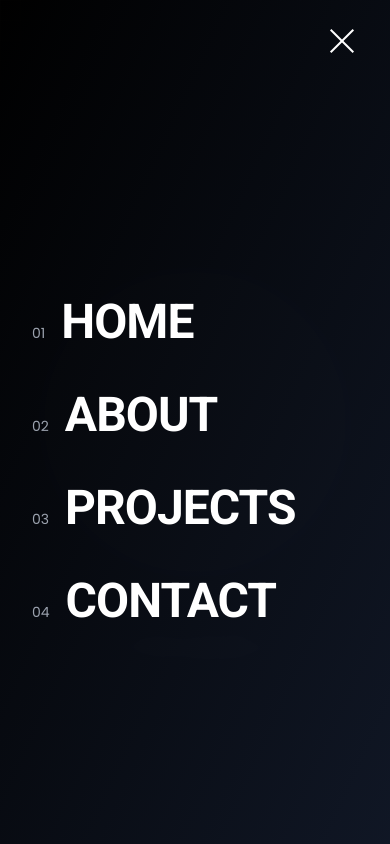
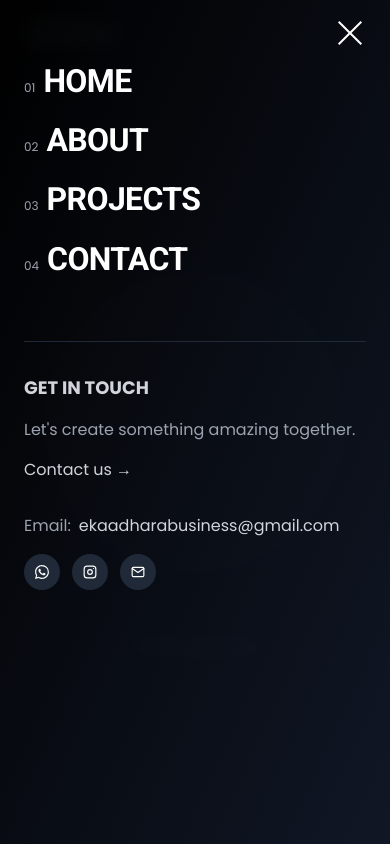
Before and after one commit to Kevin5621/portofolio-website-digital-marketer-2, a Next.js app: page / in a window 390 px wide. Both pictures are taken after a click on the button "Open menu". Shown: the top 844 px of the page. Built offline with nearby package versions, Linux system fonts and the light colour scheme.

Commit message:
style(Navbar): update styles and responsiveness for better UX
Improve font usage, adjust menu text sizes, and enhance mobile responsiveness. Remove unused animations and refine layout for smoother navigation and better user experience.

```diff
--- a/src/components/navbar.tsx
+++ b/src/components/navbar.tsx
@@ -163,7 +163,7 @@
     <>
       {/* Main Navigation Bar */}
       <motion.nav
-        className={`fixed top-0 left-0 w-full z-50 py-6 px-8 flex justify-between items-center transition-all duration-500 ${navbarBgClass}`}
+        className={`fixed top-0 left-0 w-full z-50 py-6 px-4 sm:px-8 flex justify-between items-center transition-all duration-500 ${navbarBgClass}`}
         initial="visible"
         animate={navVisible ? "visible" : "hidden"}
         variants={{
@@ -191,7 +191,7 @@
 
         <motion.button
           onClick={toggleMenu}
-          className={`menu-button ${isOpen ? "open" : ""} ${scrolled || variant === 'dark' ? "dark" : "light"} md:hidden`}
+          className={`menu-button ${isOpen ? "open" : ""} ${scrolled || variant === 'dark' ? "dark" : "light"}`}
           aria-label={isOpen ? "Close menu" : "Open menu"}
           aria-expanded={isOpen}
           whileTap={{ scale: 0.95 }}
@@ -227,13 +227,18 @@
               transition={{ duration: 0.8, delay: 0.2 }}
             ></motion.div>
 
-            <div className="menu-container">
-              <div className="py-6 px-8 flex justify-between items-center">
+            <div className="menu-container overflow-auto">
+              {/* Menu Header */}
+              <div className="py-4 px-6 sm:py-6 sm:px-8 flex justify-between items-center">
                 <motion.div
                   initial={{ opacity: 0, x: -20 }}
                   animate={{ opacity: 1, x: 0 }}
                   transition={{ duration: 0.4 }}
+                  className="text-xl font-bold"
                 >
+                  <span className="text-2xl inline-block">
+                    adhara<span className="text-indigo-500">.</span>
+                  </span>
                 </motion.div>
                 <motion.button
                   onClick={toggleMenu}
@@ -247,9 +252,11 @@
                 </motion.button>
               </div>
 
-              <div className="menu-content">
+              {/* Menu Content */}
+              <div className="menu-content flex flex-col lg:flex-row px-6 sm:px-8 pb-20 lg:pb-0">
+                {/* Main Navigation Links */}
                 <div className="w-full lg:w-3/4 flex flex-col justify-center">
-                  <div className="space-y-10 px-8">
+                  <div className="space-y-6 sm:space-y-8 lg:space-y-10">
                     {[
                       { path: '/', name: 'HOME', index: '01', delay: 0.1, id: 'home' },
                       { path: '/', name: 'ABOUT', index: '02', delay: 0.2, id: 'about', elementId: 'about-section' },
@@ -276,11 +283,11 @@
                           onFocus={() => setActiveItem(item.id)}
                           onBlur={() => setActiveItem(null)}
                         >
-                          <div className="flex items-baseline group relative overflow-hidden">
+                          <div className="flex items-baseline group relative overflow-visible">
                             <motion.span
-                              className="text-sm text-gray-400 mr-4 transition-all group-hover:text-white"
+                              className="text-xs sm:text-sm text-gray-400 mr-2 sm:mr-4 transition-all group-hover:text-white"
                               animate={{
-                                x: activeItem === item.id ? 10 : 0,
+                                x: activeItem === item.id ? 5 : 0,
                                 color: activeItem === item.id ? "#ffffff" : "#9ca3af"
                               }}
                               transition={{ duration: 0.3 }}
@@ -290,13 +297,18 @@
                             <motion.span
                               className={`menu-item menu-text font-bold tracking-tighter transition-all ${activeItem === item.id ? 'active' : ''}`}
                               animate={{
-                                scale: activeItem === item.id ? 1.1 : 1,
-                                x: activeItem === item.id ? 10 : 0,
+                                scale: activeItem === item.id ? 1.05 : 1,
+                                x: activeItem === item.id ? 5 : 0,
                               }}
                               transition={{
                                 type: "spring",
                                 stiffness: 400,
                                 damping: 10
+                              }}
+                              style={{
+                                fontSize: 'clamp(2rem, 5vw, 4rem)',
+                                lineHeight: '1.1',
+                                paddingRight: '20px'
                               }}
                             >
                               {item.name}
@@ -316,6 +328,8 @@
                     ))}
                   </div>
                 </div>
+
+                {/* Contact Section - Desktop */}
                 <motion.div
                   className="hidden lg:flex w-1/4 flex-col justify-between border-l border-gray-800"
                   initial={{ opacity: 0, x: 50 }}
@@ -461,6 +475,81 @@
                     </div>
                   </motion.div>
                 </motion.div>
+
+                {/* Contact Section - Mobile */}
+                <motion.div
+                  className="lg:hidden pt-16 pb-8"
+                  initial={{ opacity: 0, y: 30 }}
+                  animate={{ opacity: 1, y: 0 }}
+                  transition={{ duration: 0.6, delay: 0.6 }}
+                >
+                  <motion.div
+                    className="mb-8 border-t border-gray-800 pt-8"
+                    initial={{ width: 0 }}
+                    animate={{ width: "100%" }}
+                    transition={{ duration: 0.5, delay: 0.7 }}
+                  >
+                    <h3 className="text-lg font-bold mb-4 text-gray-300">GET IN TOUCH</h3>
+                    <p className="text-gray-400 mb-4">Let&apos;s create something amazing together.</p>
+                    <a
+                      href="#contact-section"
+                      onClick={(e) => handleNavigation(e, '/', 'contact-section')}
+                      className="inline-flex items-center text-gray-300 hover:text-white transition-colors"
+                    >
+                      Contact us
+                      <span className="ml-1 inline-block">→</span>
+                    </a>
+                  </motion.div>
+
+                  <div className="flex items-center space-x-2 mb-4">
+                    <span className="text-gray-400">Email:</span>
+                    <a href="mailto:ekaadharabusiness@gmail.com" className="text-gray-300 hover:text-white transition-colors">
+                      ekaadharabusiness@gmail.com
+                    </a>
+                  </div>
+
+                  <div className="flex space-x-3">
+                    {/* WhatsApp Icon */}
+                    <a
+                      href="https://api.whatsapp.com/send?phone=6289697346868"
+                      target="_blank"
+                      rel="noopener noreferrer"
+                      aria-label="WhatsApp"
+                      className="w-9 h-9 flex items-center justify-center rounded-full bg-gray-800 text-white hover:bg-white hover:text-black transition-all duration-300"
+                    >
+                      <svg xmlns="http://www.w3.org/2000/svg" width="14" height="14" fill="currentColor" viewBox="0 0 16 16">
+                        <path d="M13.601 2.326A7.85 7.85 0 0 0 7.994 0C3.627 0 .068 3.558.064 7.926c0 1.399.366 2.76 1.057 3.965L0 16l4.204-1.102a7.9 7.9 0 0 0 3.79.965h.004c4.368 0 7.926-3.558 7.93-7.93A7.9 7.9 0 0 0 13.6 2.326zM7.994 14.521a6.6 6.6 0 0 1-3.356-.92l-.24-.144-2.494.654.666-2.433-.156-.251a6.56 6.56 0 0 1-1.007-3.505c0-3.626 2.957-6.584 6.591-6.584a6.56 6.56 0 0 1 4.66 1.931 6.56 6.56 0 0 1 1.928 4.66c-.004 3.639-2.961 6.592-6.592 6.592m3.615-4.934c-.197-.099-1.17-.578-1.353-.646-.182-.065-.315-.099-.445.099-.133.197-.513.646-.627.775-.114.133-.232.148-.43.05-.197-.1-.836-.308-1.592-.985-.59-.525-.985-1.175-1.103-1.372-.114-.198-.011-.304.088-.403.087-.088.197-.232.296-.346.1-.114.133-.198.198-.33.065-.134.034-.248-.015-.347-.05-.099-.445-1.076-.612-1.47-.16-.389-.323-.335-.445-.34-.114-.007-.247-.007-.38-.007a.73.73 0 0 0-.529.247c-.182.198-.691.677-.691 1.654s.71 1.916.81 2.049c.098.133 1.394 2.132 3.383 2.992.47.205.84.326 1.129.418.475.152.904.129 1.246.08.38-.058 1.171-.48 1.338-.943.164-.464.164-.86.114-.943-.049-.084-.182-.133-.38-.232"/>
+                      </svg>
+                    </a>
+
+                    {/* Instagram Icon */}
+                    <a
+                      href="https://www.instagram.com/adhara.eka"
+                      target="_blank"
+                      rel="noopener noreferrer"
+                      aria-label="Instagram"
+                      className="w-9 h-9 flex items-center justify-center rounded-full bg-gray-800 text-white hover:bg-white hover:text-black transition-all duration-300"
+                    >
+                      <svg width="14" height="14" viewBox="0 0 24 24" fill="none" xmlns="http://www.w3.org/2000/svg">
+                        <rect x="2" y="2" width="20" height="20" rx="5" stroke="currentColor" strokeWidth="2" strokeLinecap="round" strokeLinejoin="round"/>
+                        <circle cx="12" cy="12" r="4" stroke="currentColor" strokeWidth="2" strokeLinecap="round" strokeLinejoin="round"/>
+                        <circle cx="18" cy="6" r="1" fill="currentColor"/>
+                      </svg>
+                    </a>
+
+                    {/* Email Icon */}
+                    <a
+                      href="mailto:ekaadharabusiness@gmail.com"
+                      aria-label="Email"
+                      className="w-9 h-9 flex items-center justify-center rounded-full bg-gray-800 text-white hover:bg-white hover:text-black transition-all duration-300"
+                    >
+                      <svg width="14" height="14" viewBox="0 0 24 24" fill="none" xmlns="http://www.w3.org/2000/svg">
+                        <path d="M4 4H20C21.1 4 22 4.9 22 6V18C22 19.1 21.1 20 20 20H4C2.9 20 2 19.1 2 18V6C2 4.9 2.9 4 4 4Z" stroke="currentColor" strokeWidth="2" strokeLinecap="round" strokeLinejoin="round"/>
+                        <path d="M22 6L12 13L2 6" stroke="currentColor" strokeWidth="2" strokeLinecap="round" strokeLinejoin="round"/>
+                      </svg>
+                    </a>
+                  </div>
+                </motion.div>
               </div>
             </div>
           </motion.div>
--- a/src/components/styles/Navbar.css
+++ b/src/components/styles/Navbar.css
@@ -1,4 +1,5 @@
-@import url('https://fonts.googleapis.com/css2?family=Playfair+Display:wght@700&family=Roboto:wght@400;700&display=swap');
+@import url('https://fonts.googleapis.com/css2?family=Roboto:wght@400;700&display=swap');
+@import url('https://fonts.googleapis.com/css2?family=Great+Vibes&display=swap');
 
 .menu-item {
   font-family: 'Roboto', sans-serif;
@@ -8,7 +9,7 @@
 }
 
 .menu-item:hover, .menu-item.active {
-  font-family: 'Playfair Display', serif;
+  font-family: 'Great Vibes', cursive;
   color: #f0f0f0;
   transform: translateX(10px);
 }
@@ -38,24 +39,9 @@
   background: radial-gradient(circle at center, rgba(40, 40, 40, 0.7) 0%, rgba(0, 0, 0, 1) 70%);
 }
 
-@keyframes fadeIn {
-  from { opacity: 0; transform: translateY(20px); }
-  to { opacity: 1; transform: translateY(0); }
-}
-
-.fade-in {
-  opacity: 0;
-  animation: fadeIn 0.5s ease forwards;
-}
-
-.delay-1 { animation-delay: 0.1s; }
-.delay-2 { animation-delay: 0.2s; }
-.delay-3 { animation-delay: 0.3s; }
-.delay-4 { animation-delay: 0.4s; }
-
-/* New styles for zoom-resistant menu */
+/* Fixed menu text responsiveness */
 .menu-text {
-  font-size: clamp(3rem, 8vw, 9rem);
+  font-size: clamp(2rem, 5vw, 4rem);
   line-height: 1.1;
   letter-spacing: -0.02em;
 }
@@ -66,12 +52,19 @@
   width: 100%;
   display: flex;
   flex-direction: column;
+  overflow-y: auto;
 }
 
 .menu-content {
   flex: 1;
   display: flex;
   position: relative;
+}
+
+@media (max-width: 768px) {
+  .menu-text {
+    font-size: clamp(1.5rem, 8vw, 3rem);
+  }
 }
 
 /* Enhanced menu button styles */
```
